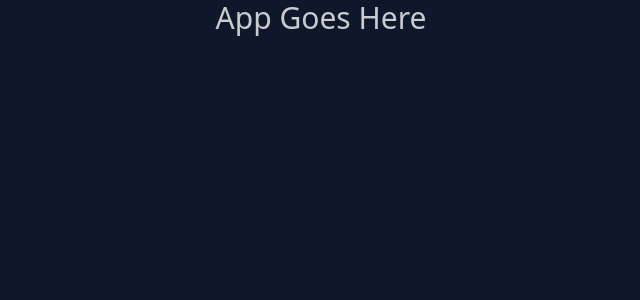
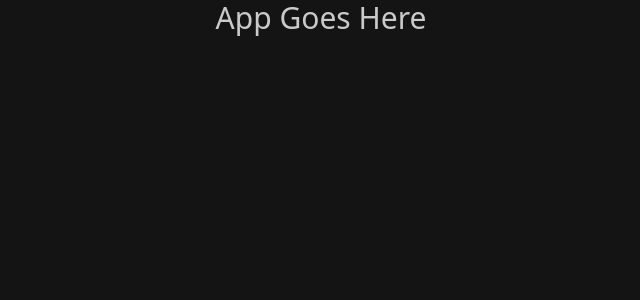
Before and after one commit to Hcmwebs/social-links-profile, a React (Vite) app: page / in a window 1280 px wide. Shown: the top 300 px of the page, without its empty margins (319-959 px from the left). Built offline with nearby package versions, Linux system fonts and the light colour scheme.

Commit message:
set up the app component

```diff
--- a/src/App.jsx
+++ b/src/App.jsx
@@ -2,7 +2,7 @@ import React from 'react';
 
 const App = () => {
 	return (
-		<div className='container'>
+		<div className='container grid place-items'>
 			<h1 className='text-3xl text-bold text-center capitalize'>
 				App goes here
 			</h1>
--- a/tailwind.config.cjs
+++ b/tailwind.config.cjs
@@ -7,6 +7,23 @@ export default {
 	plugins: [require('@tailwindcss/typography'), require('daisyui')],
 
 	daisyui: {
-		themes: ['night', 'winter'],
+		themes: [
+			{
+				mytheme: {
+					primary: 'hsl(0, 0%, 20%)',
+					secondary: 'hsl(0, 0%, 12%)',
+					accent: '#c5f82a',
+					neutral: '#8ef9f3',
+					'base-100': 'hsl(0, 0%, 8%)',
+					error: '#e53d00',
+					warning: '#fe7f2d',
+					success: '#c5f82a',
+					white: '#ffffff',
+					black: 'hsl(0, 0%, 8%)',
+				},
+			},
+			'night',
+			'winter',
+		],
 	},
 };
```
